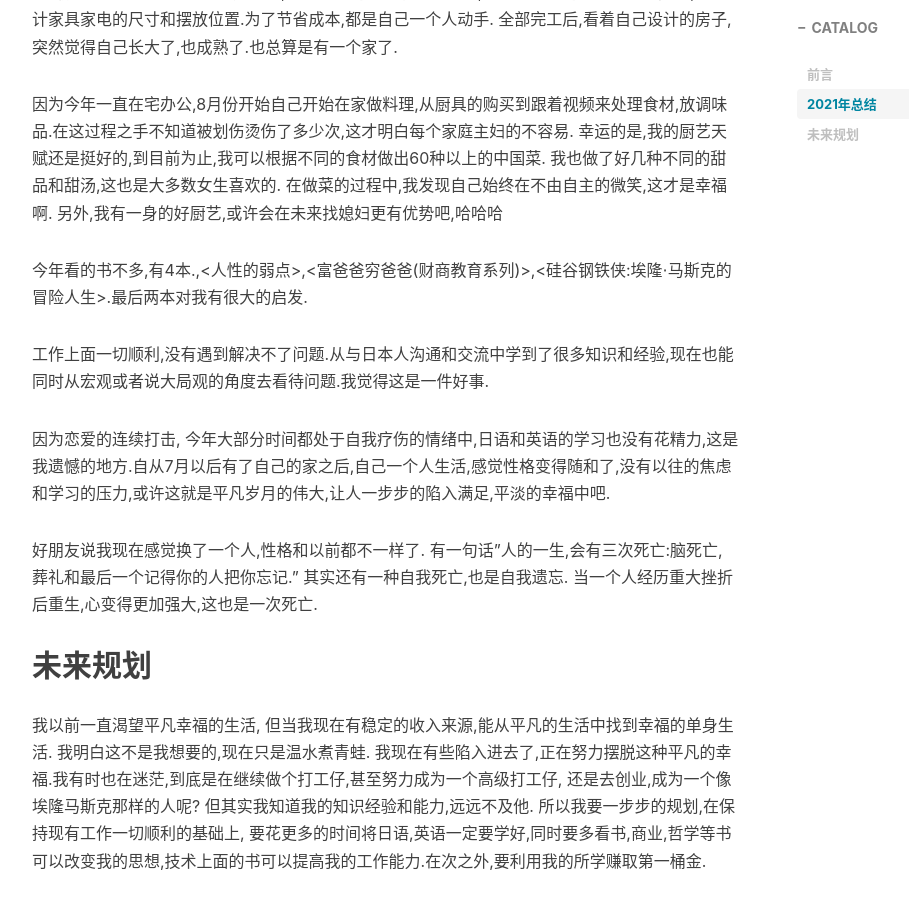
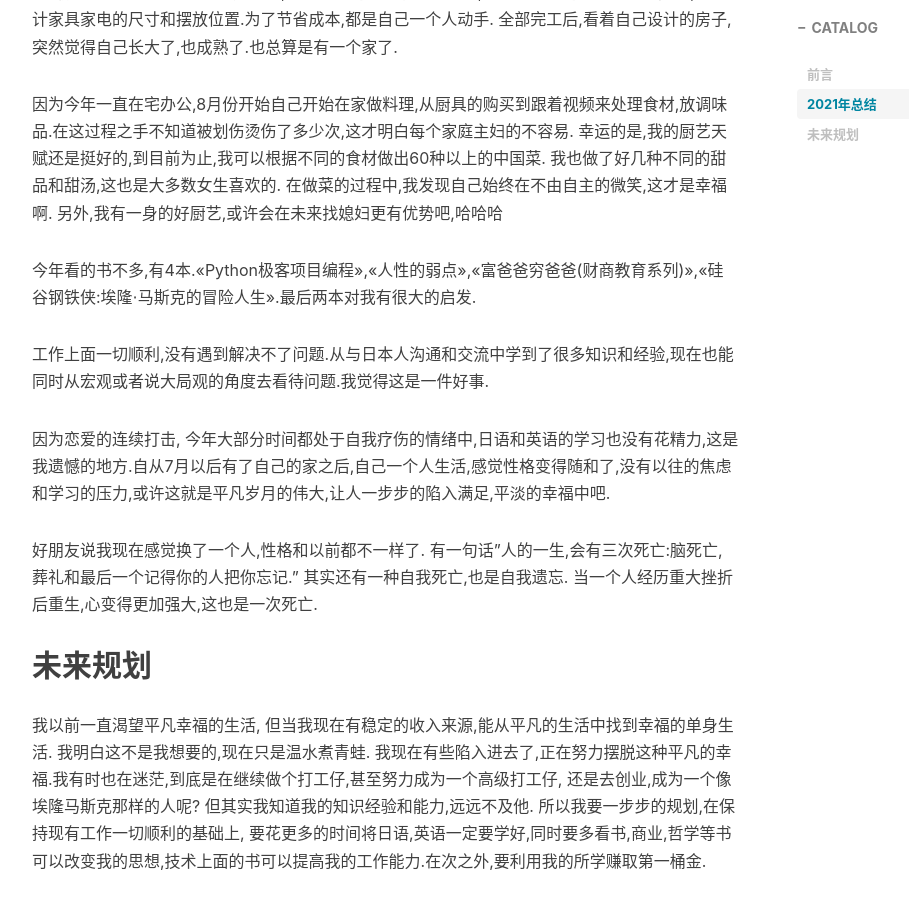
Before and after one commit to LuochuanAD/LuochuanAD.github.io, a Jekyll site: the page built from _posts/2021-12-29-今年的总结及未来的规划.md, in a window 1280 px wide and 900 px high, scrolled down 981 px. Shown: the whole window, without its empty margins (233-1142 px from the left). Built offline with Jekyll 4.4.1, drawn with Linux system fonts in a browser that asks for light colours; nearby versions of some CDN libraries; comment, search, counter and statistics services are not loaded.

Commit message:
Update 2021-12-29-今年的总结及未来的规划.md

```diff
--- a/_posts/2021-12-29-今年的总结及未来的规划.md
+++ b/_posts/2021-12-29-今年的总结及未来的规划.md
@@ -29,7 +29,7 @@ tags:
 因为今年一直在宅办公,8月份开始自己开始在家做料理,从厨具的购买到跟着视频来处理食材,放调味品.在这过程之手不知道被划伤烫伤了多少次,这才明白每个家庭主妇的不容易. 幸运的是,我的厨艺天赋还是挺好的,到目前为止,我可以根据不同的食材做出60种以上的中国菜. 我也做了好几种不同的甜品和甜汤,这也是大多数女生喜欢的. 在做菜的过程中,我发现自己始终在不由自主的微笑,这才是幸福啊.
 另外,我有一身的好厨艺,或许会在未来找媳妇更有优势吧,哈哈哈
 
-今年看的书不多,有4本.<Python极客项目编程>,<人性的弱点>,<富爸爸穷爸爸(财商教育系列)>,<硅谷钢铁侠:埃隆⋅马斯克的冒险人生>.最后两本对我有很大的启发.
+今年看的书不多,有4本.<<Python极客项目编程>>,<<人性的弱点>>,<<富爸爸穷爸爸(财商教育系列)>>,<<硅谷钢铁侠:埃隆⋅马斯克的冒险人生>>.最后两本对我有很大的启发.
 
 工作上面一切顺利,没有遇到解决不了问题.从与日本人沟通和交流中学到了很多知识和经验,现在也能同时从宏观或者说大局观的角度去看待问题.我觉得这是一件好事.
 
```
